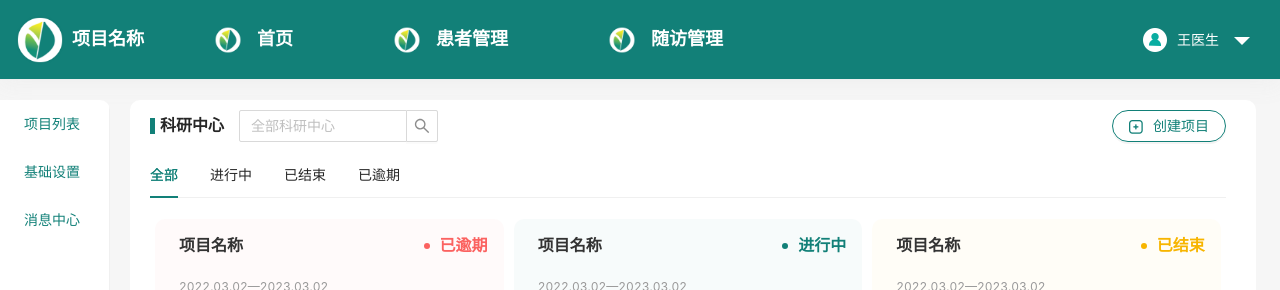
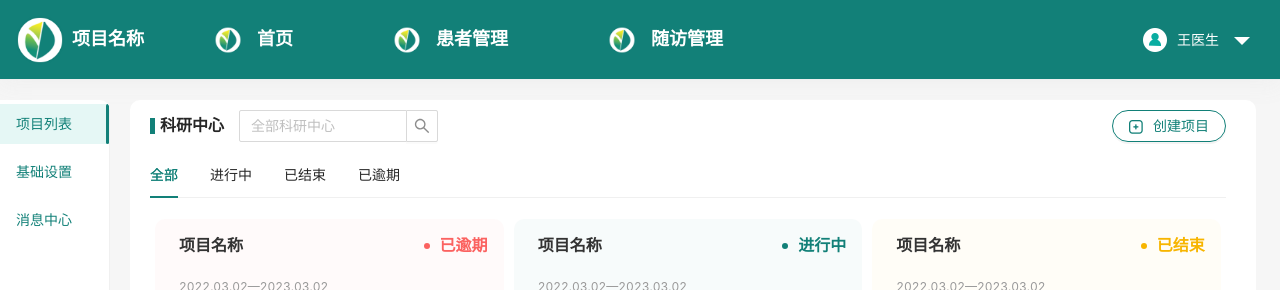
Before and after one commit to Hijin/vite3-React-ts-antd4, a React (Vite) app: page /researchpc/projects in a window 1280 px wide. Shown: the top 290 px of the page. Built offline with nearby package versions, Linux system fonts and the light colour scheme.

Commit message:
feat: menu

```diff
--- a/src/layout/compoents/sideMenu/index.less
+++ b/src/layout/compoents/sideMenu/index.less
@@ -12,8 +12,18 @@
   .ant-menu-item-selected {
     color: @primary-color;
     background: rgba(#09ADA1, 0.1) !important;
+
+    &::after {
+      transform: scale(1);
+      opacity: 1;
+    }
   }
 
+  .ant-menu-submenu-arrow {
+    color: @primary-color;
+  }
+
+  .ant-menu-submenu,
   .ant-menu-item {
     color: @primary-color;
 
--- a/src/layout/compoents/sideMenu/index.tsx
+++ b/src/layout/compoents/sideMenu/index.tsx
@@ -1,19 +1,27 @@
 import { useState, useEffect } from 'react';
 import { Menu } from 'antd';
-import { useNavigate } from 'react-router-dom';
+import { useNavigate, useLocation } from 'react-router-dom';
 import cs from 'classnames';
 import { homeMenus } from '@/routes';
 import './index.less';
 
 const SideMenu = () => {
   const navigate = useNavigate();
+  const location = useLocation();
   const [menuItems, setMenuItems] = useState<any[]>([]);
-  const [curKey, setCurKey] = useState();
+  const [curKey, setCurKey] = useState<any>();
+  const [selectedKeys, setSelectedKeys] = useState<any[]>([]);
   const [collapsed, setCollapsed] = useState(false);
   useEffect(() => {
     const menus = initMenus(homeMenus);
     setMenuItems(menus);
   }, []);
+  useEffect(() => {
+    const { pathname } = location
+    const keysArr = pathname.split('/').slice(2)
+    setSelectedKeys(keysArr)
+    setCurKey(keysArr.slice(-1))
+  }, [location])
   const initMenus = (data: any[]) => {
     const menus = data
       .filter((m: any) => !m.hideInMenu)
@@ -35,6 +43,8 @@ const SideMenu = () => {
     return menus;
   };
   const handleMenuClick = (e: any) => {
+    console.log(222);
+
     const { keyPath, key } = e;
     if (key === curKey) return;
     setCurKey(key);
@@ -51,7 +61,7 @@ const SideMenu = () => {
       <Menu
         className="h-full"
         onClick={handleMenuClick}
-        mode="inline"
+        selectedKeys={selectedKeys}
         items={menuItems}
       />
       <div
--- a/src/pages/projects/projectCreate/done/index.tsx
+++ b/src/pages/projects/projectCreate/done/index.tsx
@@ -6,7 +6,7 @@ const Done = () => {
   return <div className='t-c'>
     <CheckCircleFilled style={{ fontSize: '78px', color: '#128078', marginTop: '186px' }} />
     <div className='ft-16 col-9 ft-b mt-25'>项目创建完成</div>
-    <Button className='pc-first__commit-btn' type="primary" shape="round" onClick={() => navigate('/projects')}>完成</Button>
+    <Button className='pc-first__commit-btn' type="primary" shape="round" onClick={() => navigate('/researchpc/projects')}>完成</Button>
   </div>
 }
 
```
